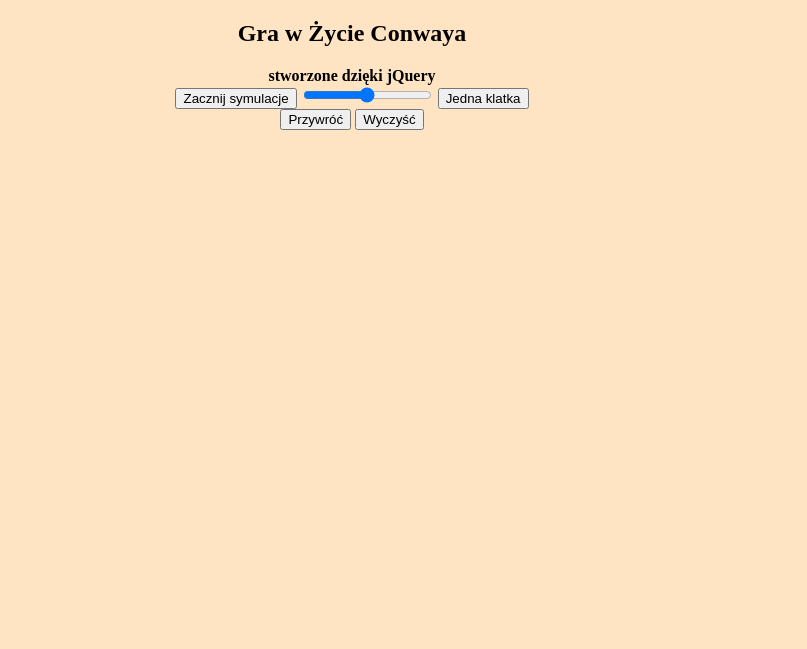
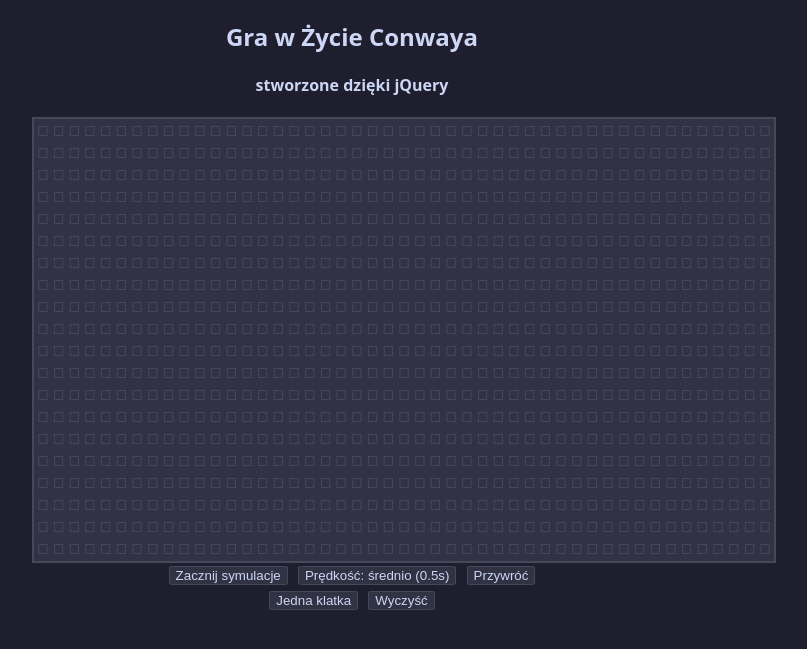
Before and after one commit to Pawi1/t19, a PHP site: page / in a window 1280 px wide. Shown: the top 649 px of the page, without its empty margins (288-1095 px from the left). Run offline with PHP 8.4, Linux system fonts and the light colour scheme.

Commit message:
"Dodanie" css i poprawa kilku błędów

```diff
--- a/gra-w-zycie/index.html
+++ b/gra-w-zycie/index.html
@@ -9,14 +9,14 @@
     <script src="jquery-3.7.1.min.js"></script>
 </head>
 <body>
-    <center>
-        <h2>Gra w Życie Conwaya</h2>
-        <b>stworzone dzięki jQuery</b>
-        <div id="board"></div>
+    <h2>Gra w Życie Conwaya</h2>
+    <h4>stworzone dzięki jQuery</h4>
+    <div id="board"></div>
         <button type="button" id="bt-onOff">Zacznij symulacje</button>
-        <input  type="range" id="input-speed">
-        <button type="button" id="bt-one">Jedna klatka</button><br>
-        <button type="button" id="bt-restore">Przywróć </button>
+        <button type="button" id="bt-speed">Prędkość: średnio (0.5s)</button>
+        <button type="button" id="bt-restore">Przywróć</button>
+        <br>
+        <button type="button" id="bt-one">Jedna klatka</button>
         <button type="button" id="bt-clear">Wyczyść</button>
     <script src="script.js"></script>
 </body>
--- a/gra-w-zycie/script.js
+++ b/gra-w-zycie/script.js
@@ -1,10 +1,12 @@
 const cols = 47; // Liczba kolumn (oś x)
 const rows = 20; // Liczba wierszy (oś y)
 const cells = cols * rows; // Liczba komórek (x*y)
-const live = "■";
+const life = "■";
 const dead = "□";
 let isOn = false; // Czy symulacja jest uruchomiona
-let speed = $("#input-speed").html($(this).val());
+let speed = 1000;
+const speeds = [["Prędkość: wolno (1s)",1000],["Prędkość: średnio (0.5s)",500],["Prędkość: szybko (0.25s)",250],["Prędkość: bardzo szybko (0.1s)",100]];
+let selectedSpeed = 1;
 
 // Funkcja do stworzenia tabeli z planszą
 function generateBoard(cols, rows) {
@@ -24,14 +26,42 @@
 // Tworzenie planszy
 $('#board').append(generateBoard(cols, rows));
 
+function spawn(id)
+{
+    $("#" + id).html(life);
+    $("#" + id).addClass("life");
+}
+function kill(id)
+{
+    $("#" + id).html(dead);
+    $("#" + id).removeClassClass("life");
+}
+
 // Funkcja do zmiany pola na żywe/marwe po kliknięciu
 $("td").on("click", function() {
-    $(this).html($(this).html() == live ? dead : live);
+    $(this).html() == life ? kill($(this).attr("id")) : spawn($(this).attr("id"));
+});
+// Funkcja do aktualizowania wartości speed
+$('#bt-speed').on('click', function() {
+    if(selectedSpeed < speeds.length-1)
+    {
+        selectedSpeed++;
+        speed = speeds[selectedSpeed][1];
+        $('#bt-speed').html(speeds[selectedSpeed][0]);
+    }
+    else
+    {
+        selectedSpeed = 0
+        speed = speeds[selectedSpeed][1];
+        $('#bt-speed').html(speeds[selectedSpeed][0]);
+    }
 });
 
 // Funkcja do obsługi przycisku czyszczenia (bez przywrócenia tego co było przed odpaleniem symulacji)
 $("#bt-clear").on("click", function() {
     $("td").html(dead);
+    $("td").removeClass("life");
+    isOn?trigger():null;
 });
 // Funkcja do zliczania ilości sąsiadów danej komurki
 function findNeighbour(id) {
@@ -48,27 +78,27 @@
     let cld = cmd && clm;
     let crd = cmd && crm;
 
-    return (clu ? isLive(id - cols - 1) : 0) +
-           (cmu ? isLive(id - cols) : 0) +
-           (cru ? isLive(id - cols + 1) : 0) +
-           (clm ? isLive(id - 1) : 0) +
-           (crm ? isLive(id + 1) : 0) +
-           (cld ? isLive(id + cols - 1) : 0) +
-           (cmd ? isLive(id + cols) : 0) +
-           (crd ? isLive(id + cols + 1) : 0);
+    return (clu ? islife(id - cols - 1) : 0) +
+           (cmu ? islife(id - cols) : 0) +
+           (cru ? islife(id - cols + 1) : 0) +
+           (clm ? islife(id - 1) : 0) +
+           (crm ? islife(id + 1) : 0) +
+           (cld ? islife(id + cols - 1) : 0) +
+           (cmd ? islife(id + cols) : 0) +
+           (crd ? islife(id + cols + 1) : 0);
 }
 
 // Funkcja do zwracania stanu komórki, czy jest żywa
-function isLive(id) {
-    return $("#" + id).html() == live ? 1 : 0;
+function islife(id) {
+    return $("#" + id).html() == life ? 1 : 0;
 }
 // Funkcja do akutalizacji stanu komórki
 function lifeStatus(id) {
     let neighbours = findNeighbour(id);
-    if ($("#" + id).html() == live && (neighbours != 2 && neighbours != 3)) {
-        $("#" + id).html("□");
+    if ($("#" + id).html() == life && (neighbours != 2 && neighbours != 3)) {
+        kill(id)
     } else if ($("#" + id).html() == dead && neighbours == 3) {
-        $("#" + id).html(live);
+        spawn(id)
     }
 }
 // Funkcja do wykonania tury
@@ -76,16 +106,19 @@
     const newStates = Array(cells).fill(dead);
     for (let i = 0; i < cells; i++) {
         let neighbours = findNeighbour(i);
-        if ($("#" + i).html() == live && (neighbours != 2 && neighbours != 3)) {
+        if ($("#" + i).html() == life && (neighbours != 2 && neighbours != 3)) {
             newStates[i] = dead;
         } else if ($("#" + i).html() == dead && neighbours == 3) {
-            newStates[i] = live;
+            newStates[i] = life;
         } else {
             newStates[i] = $("#" + i).html();
         }
     }
+    $("td").removeClass("life");
     for (let i = 0; i < cells; i++) {
         $("#" + i).html(newStates[i]);
+        if (newStates[i] == life)
+            $("#" + i).addClass('life');
     }
 }
 
@@ -96,18 +129,21 @@
 function sleep(ms) {
     return new Promise(resolve => setTimeout(resolve, ms));
 }
-
 function trigger()
 {
     isOn = isOn?false:true;
     if (isOn)
     {
         $("#bt-onOff").html('Zatrzymaj Symulacje');
+        $("#bt-onOff").addClass('running');
+        $('#bt-one').attr('disabled', 'disabled')
         simulate();
     }
     else
     {
         $("#bt-onOff").html('Zacznij symulacje');
+        $("#bt-onOff").removeClass('running');
+        $('#bt-one').removeAttr('disabled');
     }
 }
 async function simulate()
--- a/gra-w-zycie/style.css
+++ b/gra-w-zycie/style.css
@@ -1,11 +1,70 @@
 td{
     cursor: pointer;
     user-select: none;
-    font-size: 1.3vw; /* Dynamiczny rozmiar fontu */
+    font-size: 1vw;
+    color: #45475a;
 }
+td:hover
+{
+    color: #cdd6f4;
+}
+body{
+    background-color: #1e1e2e;
+    color: #cdd6f4;
+    text-align: center;
+    width: 50%;
+    margin: 0 auto;
+    font-family: system-ui, -apple-system, BlinkMacSystemFont, 'Segoe UI', Roboto, Oxygen, Ubuntu, Cantarell, 'Open Sans', 'Helvetica Neue', sans-serif;
+}
+table{
+    width: 50%;
+    margin: 0 auto;
+    background-color: #313244;
+    border: 2px #45475a solid;
+
+}
+
 button{
+    margin: 3px;
+    color: #cdd6f4;
+    background-color: #313244;
+    border-radius: 6%;
+    border: #45475a 1px solid;
     cursor: pointer;
 }
-body{
-    background-color: bisque;
+
+button:disabled
+{
+    background-color: #1e1e2e;
+    border: #313244 1px solid;
+    cursor: no-drop;
 }
+button:disabled:hover
+{
+    background-color: #1e1e2e;
+    border: #313244 1px solid;
+    cursor: no-drop;
+}
+button:hover
+{
+    background-color: #585b70;
+    border: #313244 1px solid;
+}
+#bt-clear:hover{
+    background-color: #f38ba8;
+    color: #4c4f69;
+    border: #313244 1px solid;
+}
+.running{
+    background-color: #a6e3a1;
+    color: #4c4f69;
+    border: #313244 1px solid;
+}
+.running:hover{
+    background-color: #f38ba8;
+    color: #4c4f69;
+    border: #313244 1px solid;
+}
+.life{
+    color: #89dceb;
+}
```
